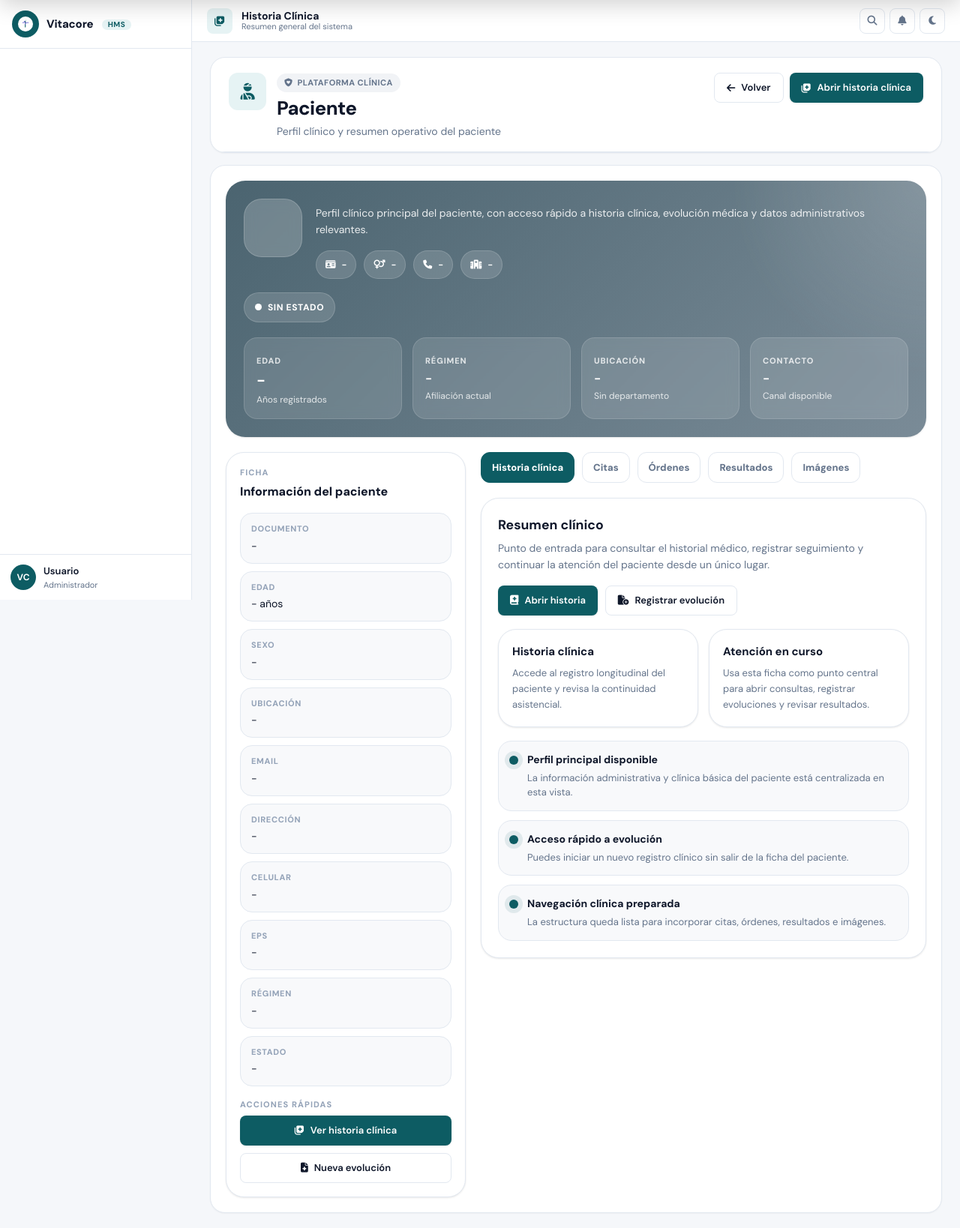
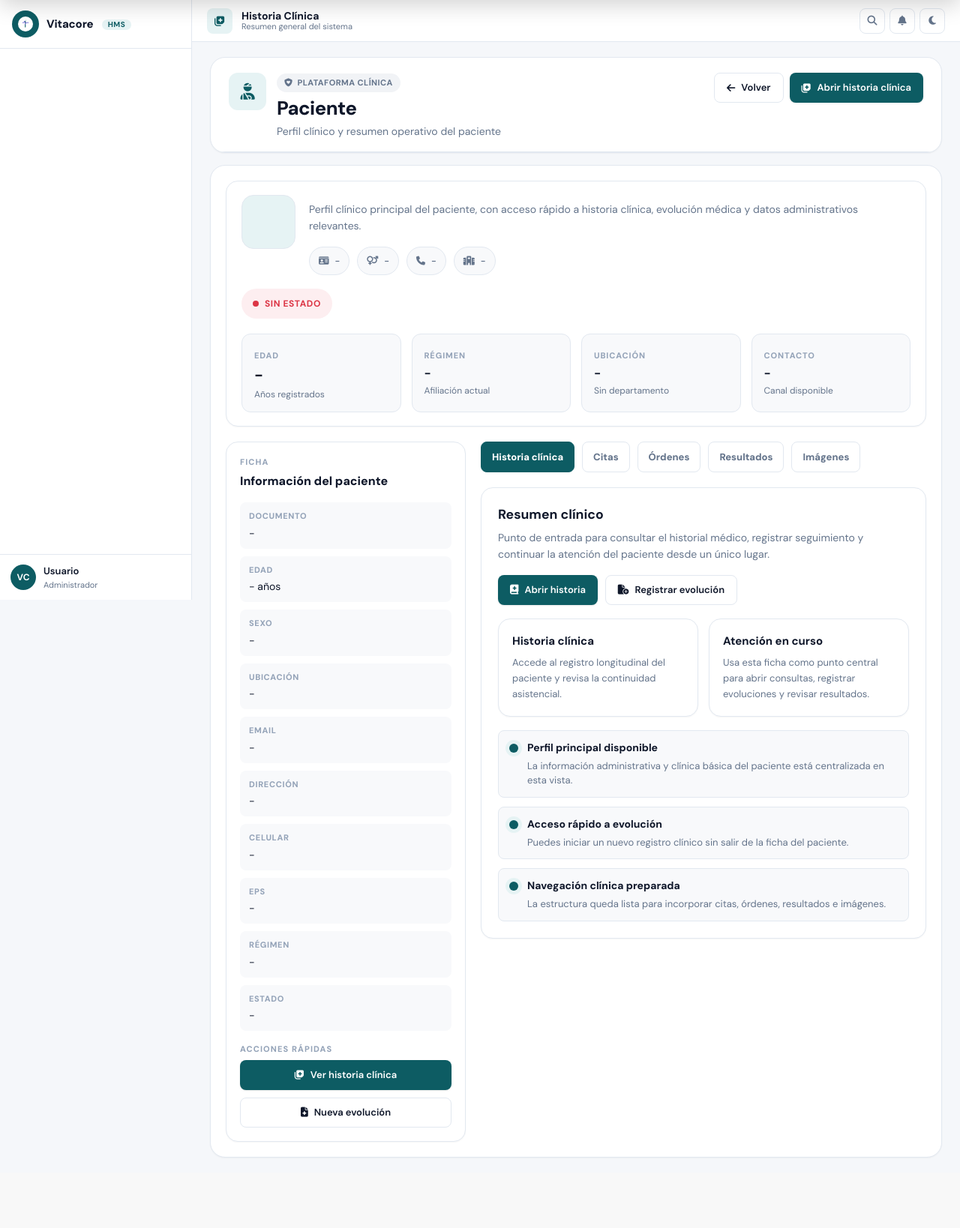
Before and after one commit to msgiraldo01-wq/VITACORE, a Flask app: template templates/hc/pacientes/pacientes_detalle.html in a window 1280 px wide. Shown: the whole page at 75% size. After the commit the page ends 1544 px from the top, so only its background shows below. Run offline with Flask 3, Linux system fonts and the light colour scheme; the template is opened without the code that fills it, so the values that code supplies are empty; some libraries are stand-ins or nearby versions.

Commit message:
Unifica cuatro pantallas clínicas con el estilo del sistema
Se hicieron antes de que existiera la paleta final y cada una traía sus
propios colores. El criterio aplicado: fondo neutro, borde fino, y color
solo cuando informa algo.

- Nueva evolución: los ocho signos vitales eran ocho tarjetas con ocho
  círculos de colores distintos; ahora son una sola sección con los
  campos en rejilla y los iconos en gris. Las cuatro secciones de color
  (alertas, medicamentos, RDA, resumen) pasan a tarjeta neutra; el ámbar
  de alergias queda como franja lateral, que ahí sí avisa algo.
- Ver paciente: el encabezado se pintaba de azul o rosado según el sexo
  del paciente. Eso se fue: el sexo es un dato y va entre los datos. El
  estado pasa a píldora verde o roja, que es donde el color sirve.
- Evoluciones del paciente: tenía 65 colores escritos a mano, cero
  tokens y background:white, así que estaba rota en modo oscuro. Migrada
  por completo a los tokens del sistema.
- Historia clínica: fuera el degradado del encabezado y los iconos de
  colores por tipo de registro.

Ningún cambio toca el JavaScript ni la lógica de los formularios, salvo
una línea en ver paciente: la variable que elegía el color por sexo.

Co-Authored-By: Claude Opus 5 <noreply@anthropic.com>

```diff
--- a/templates/hc/pacientes/pacientes_detalle.html
+++ b/templates/hc/pacientes/pacientes_detalle.html
@@ -36,29 +36,10 @@ Perfil clínico y resumen operativo del paciente
 .patient-hero{
   position:relative;
   overflow:hidden;
-  border-radius:26px;
-  padding:24px;
-  color:#fff;
-  box-shadow:var(--shadow-sm);
-}
-
-.patient-hero.masculino{
-  background:
-    radial-gradient(circle at top right, rgba(255,255,255,.16), transparent 26%),
-    linear-gradient(135deg, #1177b7 0%, #0d5c63 100%);
-}
-
-.patient-hero.femenino{
-  background:
-    radial-gradient(circle at top right, rgba(255,255,255,.16), transparent 26%),
-    linear-gradient(135deg, #c63d8b 0%, #6d4ec9 100%);
-}
-
-.patient-hero.otro{
-  background:
-    radial-gradient(circle at top right, rgba(255,255,255,.16), transparent 26%),
-    linear-gradient(135deg, #4b6470 0%, #7a8b97 100%);
-}
+  border-radius:var(--radius-lg);
+  padding:18px 20px;
+  color:var(--text);
+  box-shadow:var(--shadow-xs); background:var(--surface); border:1px solid var(--border);}
 
 .patient-hero-top{
   display:flex;
@@ -76,18 +57,16 @@ Perfil clínico y resumen operativo del paciente
 }
 
 .avatar-lg{
-  width:78px;
-  height:78px;
-  border-radius:24px;
+  width:72px;
+  height:72px;
+  border-radius:var(--radius-lg);
   flex-shrink:0;
   display:grid;
   place-items:center;
   font-size:1.45rem;
   font-weight:800;
-  background:rgba(255,255,255,.20);
-  border:1px solid rgba(255,255,255,.18);
-  backdrop-filter:blur(8px);
-}
+  background:var(--brand-soft);
+  border:1px solid var(--border); color:var(--brand);}
 
 .patient-copy{
   min-width:0;
@@ -103,7 +82,7 @@ Perfil clínico y resumen operativo del paciente
 
 .patient-subline{
   margin:8px 0 0;
-  color:rgba(255,255,255,.88);
+  color:var(--text-soft);
   font-size:14px;
   line-height:1.6;
 }
@@ -121,12 +100,12 @@ Perfil clínico y resumen operativo del paciente
   gap:8px;
   min-height:38px;
   padding:0 12px;
-  border-radius:999px;
-  background:rgba(255,255,255,.14);
-  border:1px solid rgba(255,255,255,.16);
-  color:#fff;
+  border-radius:var(--radius-pill);
+  background:var(--surface-2);
+  border:1px solid var(--border);
+  color:var(--text-soft);
   font-size:12px;
-  font-weight:700;
+  font-weight:600;
 }
 
 .patient-status{
@@ -135,21 +114,32 @@ Perfil clínico y resumen operativo del paciente
   gap:8px;
   min-height:40px;
   padding:0 14px;
-  border-radius:999px;
-  background:rgba(255,255,255,.14);
-  border:1px solid rgba(255,255,255,.16);
+  border-radius:var(--radius-pill);
+  background:var(--surface-2);
+  border:1px solid var(--border);
   font-size:12px;
-  font-weight:800;
+  font-weight:700;
   letter-spacing:.05em;
-  text-transform:uppercase;
+  text-transform:uppercase; color:var(--text-soft);}
+
+/* El estado sí merece color: verde si está activo, rojo si no. */
+.patient-status.activo{
+  background:var(--success-soft);
+  color:var(--success);
+  border-color:transparent;
+}
+.patient-status.inactivo{
+  background:var(--danger-soft);
+  color:var(--danger);
+  border-color:transparent;
 }
 
 .patient-status::before{
   content:"";
-  width:9px;
-  height:9px;
+  width:8px;
+  height:8px;
   border-radius:50%;
-  background:#fff;
+  background:currentColor;
 }
 
 .patient-kpis{
@@ -160,11 +150,10 @@ Perfil clínico y resumen operativo del paciente
 }
 
 .kpi-card{
-  padding:16px;
-  border-radius:18px;
-  background:rgba(255,255,255,.12);
-  border:1px solid rgba(255,255,255,.14);
-  backdrop-filter:blur(8px);
+  padding:14px 16px;
+  border-radius:var(--radius-md);
+  background:var(--surface-2);
+  border:1px solid var(--border);
 }
 
 .kpi-card .kpi-label{
@@ -174,21 +163,21 @@ Perfil clínico y resumen operativo del paciente
   font-weight:800;
   letter-spacing:.08em;
   text-transform:uppercase;
-  color:rgba(255,255,255,.80);
+  color:var(--text-faint);
 }
 
 .kpi-card strong{
   display:block;
   font-size:1.3rem;
   line-height:1;
-  color:#fff;
+  color:var(--text);
 }
 
 .kpi-card span{
   display:block;
   margin-top:6px;
   font-size:12px;
-  color:rgba(255,255,255,.82);
+  color:var(--text-soft);
 }
 
 .patient-layout{
@@ -202,8 +191,8 @@ Perfil clínico y resumen operativo del paciente
 .mini-card{
   background:var(--surface);
   border:1px solid var(--border);
-  border-radius:24px;
-  box-shadow:var(--shadow-sm);
+  border-radius:var(--radius-lg);
+  box-shadow:var(--shadow-xs);
 }
 
 .info-panel{
@@ -235,10 +224,9 @@ Perfil clínico y resumen operativo del paciente
 }
 
 .info-item{
-  padding:12px 14px;
-  border-radius:16px;
+  padding:10px 12px;
+  border-radius:var(--radius-sm);
   background:var(--surface-2);
-  border:1px solid var(--border);
 }
 
 .info-item strong{
@@ -283,7 +271,7 @@ Perfil clínico y resumen operativo del paciente
 
 .tab{
   padding:10px 14px;
-  border-radius:12px;
+  border-radius:var(--radius-sm);
   border:1px solid var(--border);
   background:var(--surface);
   color:var(--text-soft);
@@ -363,8 +351,8 @@ Perfil clínico y resumen operativo del paciente
   display:flex;
   align-items:flex-start;
   gap:12px;
-  padding:14px;
-  border-radius:18px;
+  padding:12px 14px;
+  border-radius:var(--radius-sm);
   background:var(--surface-2);
   border:1px solid var(--border);
 }
@@ -375,7 +363,7 @@ Perfil clínico y resumen operativo del paciente
   margin-top:5px;
   border-radius:50%;
   background:var(--brand);
-  box-shadow:0 0 0 6px rgba(13,92,99,.10);
+  box-shadow:0 0 0 5px var(--brand-soft);
   flex-shrink:0;
 }
 
@@ -441,11 +429,10 @@ Perfil clínico y resumen operativo del paciente
 {% endblock %}
 
 {% block content %}
-{% set header_class = 'femenino' if paciente.sexo == 'F' else ('masculino' if paciente.sexo == 'M' else 'otro') %}
 
 <div class="patient-page">
 
-  <section class="patient-hero {{ header_class }}">
+  <section class="patient-hero">
     <div class="patient-hero-top">
       <div class="patient-main">
         <div class="avatar-lg">
@@ -486,7 +473,7 @@ Perfil clínico y resumen operativo del paciente
         </div>
       </div>
 
-      <div class="patient-status">
+      <div class="patient-status {{ 'activo' if (paciente.estado or '')|upper == 'ACTIVO' else 'inactivo' }}">
         {{ paciente.estado or 'Sin estado' }}
       </div>
     </div>
```
Also changed, not shown: templates/hc/evoluciones/evoluciones_form.html (+54 -53 lines), templates/hc/evoluciones/evoluciones_list.html (+66 -66 lines), templates/hc/historia/timeline.html (+36 -41 lines).
